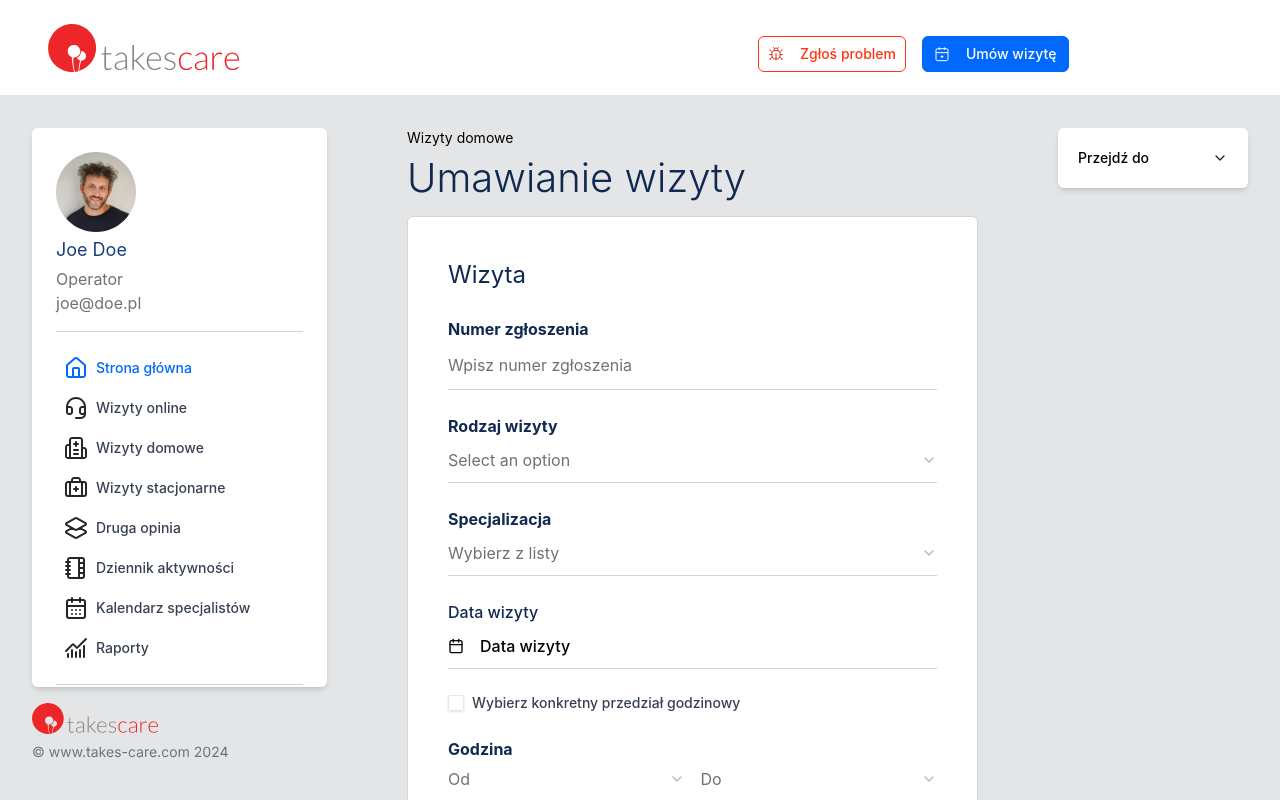
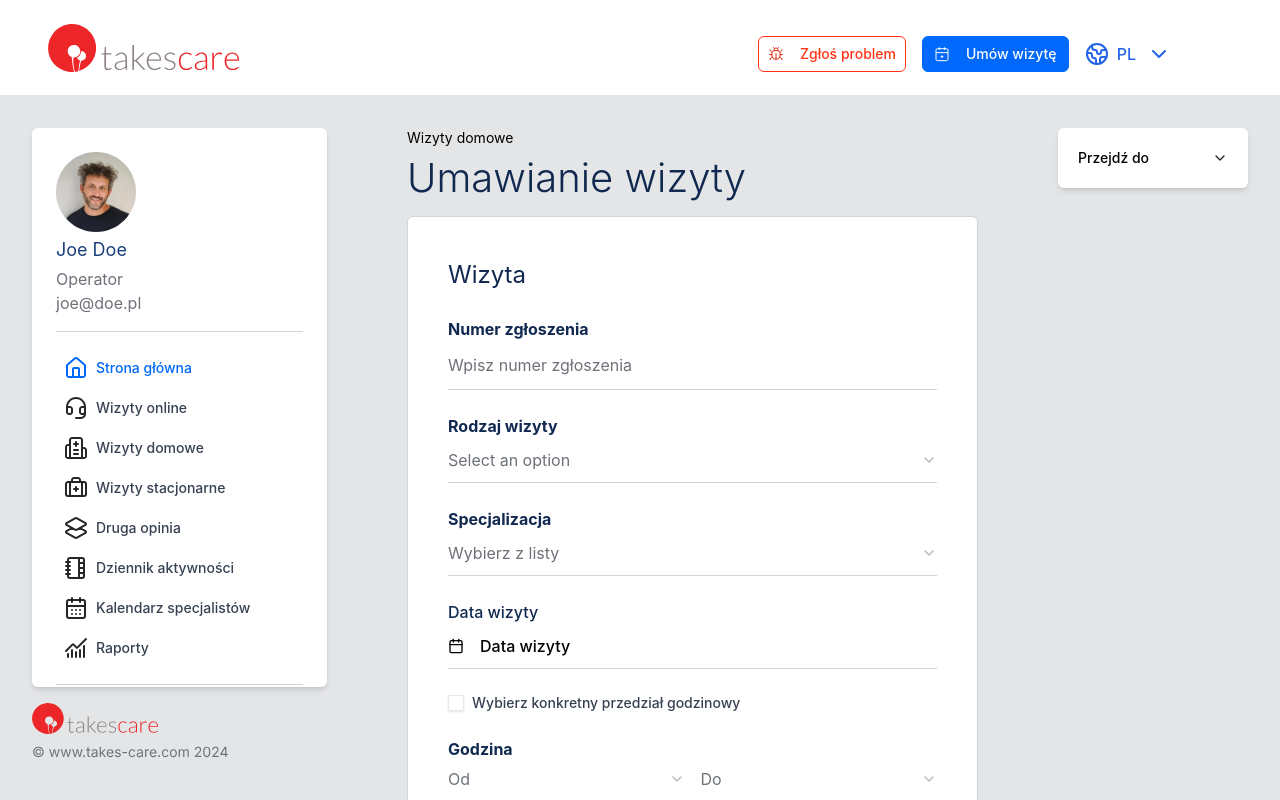
Before and after one commit to DominikaMazur99/TakeCareApp, a Next.js app: page /section/home in a window 1280 px wide. Built offline with nearby package versions, Linux system fonts and the light colour scheme.

Commit message:
navbar up

```diff
--- a/src/app/customComponents/bars/NavbarComonent.tsx
+++ b/src/app/customComponents/bars/NavbarComonent.tsx
@@ -3,6 +3,7 @@ import Logo from "../../icons/appIcon.svg";
 import ButtonComponent from "../ui/ButtonComponent";
 import Calender from "../../icons/CalenderIcon.svg";
 import Spider from "../../icons/SpiderIcon.svg";
+import LanguageSelect from "./ui/LanguageSelect";
 // import SelectComponent from "../ui/SelectComponent";
 // import World from "../../icons/WorldIcon.svg";
 
@@ -24,11 +25,7 @@ const NavbarComponent: React.FC = () => {
                         name="Umów wizytę"
                         icon={<Calender className="text-white" />}
                     />
-                    {/* <SelectComponent
-                        icon={<World />}
-                        arrowColor="#0068FA"
-                        value="PL"
-                    /> */}
+                    <LanguageSelect />
                 </div>
             </div>
         </div>
--- /dev/null
+++ b/src/app/customComponents/bars/ui/LanguageSelect.tsx
@@ -0,0 +1,52 @@
+"use client";
+
+import { ChevronDown, Earth } from "lucide-react";
+import React, { useState } from "react";
+
+interface LanguageOption {
+    label: string;
+    value: string;
+}
+
+const LanguageSelect: React.FC = () => {
+    const [selectedLanguage, setSelectedLanguage] = useState<LanguageOption>({
+        label: "PL",
+        value: "pl",
+    });
+    const [options, setOptions] = useState<LanguageOption[]>([
+        { label: "PL", value: "pl" },
+        { label: "EN", value: "en" },
+        { label: "DE", value: "de" },
+    ]);
+
+    const handleLanguageChange = (value: string) => {
+        const selected = options.find((option) => option.value === value);
+        if (selected) {
+            setSelectedLanguage(selected);
+        }
+    };
+
+    return (
+        <div className="relative inline-flex items-center gap-2">
+            <span className="text-blue-600">
+                <Earth />
+            </span>
+            <select
+                value={selectedLanguage.value}
+                onChange={(e) => handleLanguageChange(e.target.value)}
+                className="appearance-none bg-transparent text-blue-600 font-medium focus:outline-none"
+            >
+                {options.map((option) => (
+                    <option key={option.value} value={option.value}>
+                        {option.label}
+                    </option>
+                ))}
+            </select>
+            <span className="text-blue-600">
+                <ChevronDown />
+            </span>
+        </div>
+    );
+};
+
+export default LanguageSelect;
--- a/src/app/customComponents/forms/fields/SelectComponent.tsx
+++ b/src/app/customComponents/forms/fields/SelectComponent.tsx
@@ -8,7 +8,7 @@ import {
     SelectValue,
     SelectContent,
     SelectItem,
-} from "@/components/ui/select"; // Replace with your actual Select component import
+} from "@/components/ui/select";
 
 interface SelectProps {
     id: string;
@@ -17,8 +17,8 @@ interface SelectProps {
     placeholder?: string;
     rules?: object;
     className?: string;
-    fetchOptions: () => Promise<{ label: string; value: string | number }[]>; // API fetch function
-    defaultValue?: string | number; // Default selected value
+    fetchOptions: () => Promise<{ label: string; value: string | number }[]>;
+    defaultValue?: string | number;
 }
 
 const SelectComponent: React.FC<SelectProps> = ({
--- a/src/app/customComponents/ui/AccordionComponent.tsx
+++ b/src/app/customComponents/ui/AccordionComponent.tsx
@@ -11,8 +11,8 @@ interface AccordionComponentProps {
         title: string;
         subItems?: Array<{
             title: string;
-            targetId?: string; // ID of the element to scroll to
-        }>; // Subitems representing fields in a section
+            targetId?: string;
+        }>;
     }>;
     className?: string;
 }
@@ -35,7 +35,7 @@ const AccordionComponent: React.FC<AccordionComponentProps> = ({
 
     return (
         <AccordionPrimitive.Root
-            type="multiple" // Allows multiple sections to be expanded at the same time
+            type="multiple"
             className={cn(
                 "w-full min-w-[190px] bg-white rounded-md shadow-md p-1",
                 className
@@ -57,10 +57,7 @@ const AccordionComponent: React.FC<AccordionComponentProps> = ({
                     </AccordionPrimitive.Trigger>
                 </AccordionPrimitive.Header>
                 <AccordionPrimitive.Content className="overflow-hidden text-sm text-[#242628] font-[500] data-[state=closed]:animate-accordion-up data-[state=open]:animate-accordion-down">
-                    <AccordionPrimitive.Root
-                        type="multiple" // Allows multiple subsections to be expanded at the same time
-                        className="pl-4"
-                    >
+                    <AccordionPrimitive.Root type="multiple" className="pl-4">
                         {data.map((item, index) => (
                             <AccordionPrimitive.Item
                                 key={index}
--- a/src/app/section/layout.tsx
+++ b/src/app/section/layout.tsx
@@ -9,7 +9,6 @@ export default function SectionLayout({
 }: {
     children: React.ReactNode;
 }) {
-    // Generowanie `accordionData` z `fields`
     const accordionData = fieldsToAccordion.map((section) => ({
         title: section.sectionTitle,
         subItems: section.fields.map((field) => ({
--- a/src/hooks/SidebarContext.tsx
+++ b/src/hooks/SidebarContext.tsx
@@ -2,16 +2,13 @@
 
 import React, { createContext, useContext, useState, ReactNode } from "react";
 
-// Typy dla kontekstu
 interface SidebarContextType {
     selectedSection: string;
     setSelectedSection: (section: string) => void;
 }
 
-// Tworzymy kontekst
 const SidebarContext = createContext<SidebarContextType | undefined>(undefined);
 
-// Provider dla kontekstu
 export const SidebarProvider = ({ children }: { children: ReactNode }) => {
     const [selectedSection, setSelectedSection] = useState("Strona główna");
 
@@ -24,7 +21,6 @@ export const SidebarProvider = ({ children }: { children: ReactNode }) => {
     );
 };
 
-// Hook do korzystania z kontekstu
 export const useSidebar = (): SidebarContextType => {
     const context = useContext(SidebarContext);
     if (!context) {
```
Also changed, not shown: src/components/ui/sidebar.tsx (+0 -11 lines).
